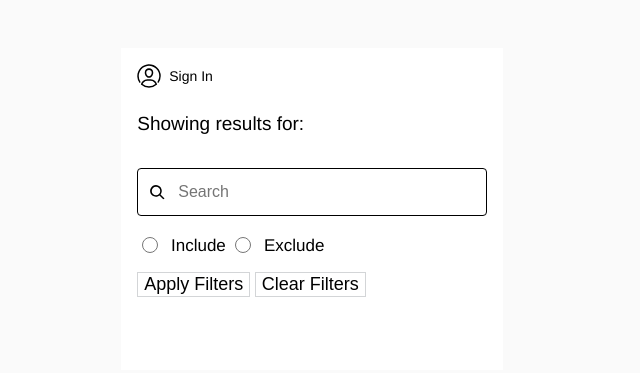
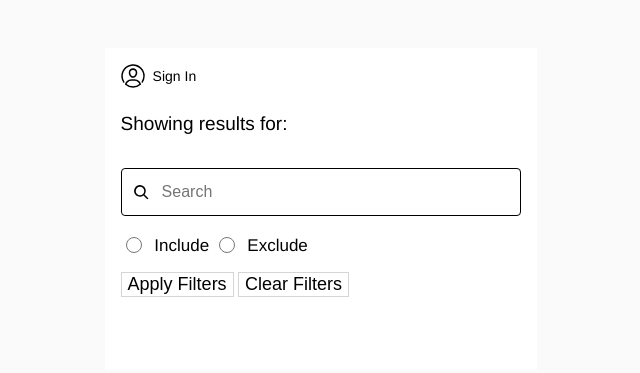
Before and after one commit to kathrynkoehler/json-solitaire, a plain HTML site: page index.html in a window 1280 px wide. Shown: the whole page, without its empty margins (49-689 px from the left). Drawn offline with Linux system fonts and the light colour scheme.

Commit message:
slightly widen sidebar

```diff
--- a/sidebar.css
+++ b/sidebar.css
@@ -4,8 +4,8 @@
   display: flex;
   flex-direction: column;
   min-height: 290px;
-  width: 30%;
-  max-width: 350px;
+  width: 35%;
+  max-width: 400px;
   height: 100%;
   background-color: white;
   padding: 16px;
--- a/solitaire.css
+++ b/solitaire.css
@@ -8,7 +8,8 @@ body {
 main {
   display: flex;
   justify-content: space-evenly;
-  width: 1580px;
+  width: 80%;
+  max-width: 1600px;
   margin: auto;
   margin-top: 2rem;
 }
```
